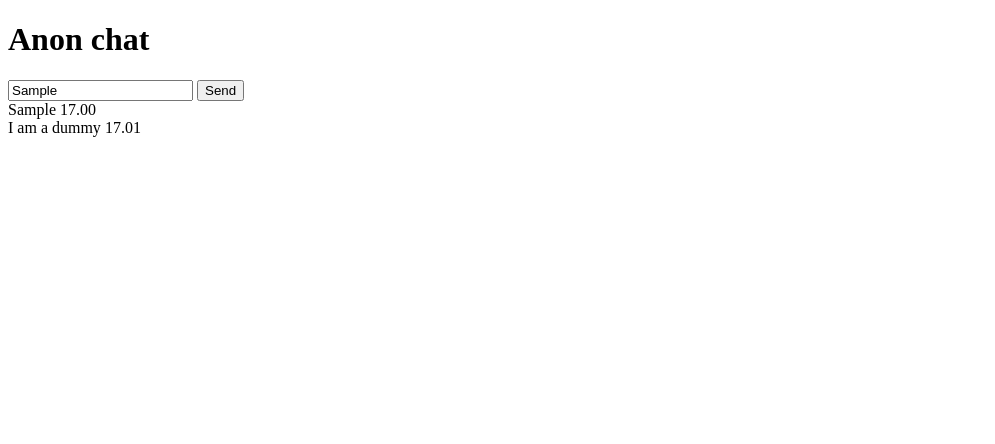
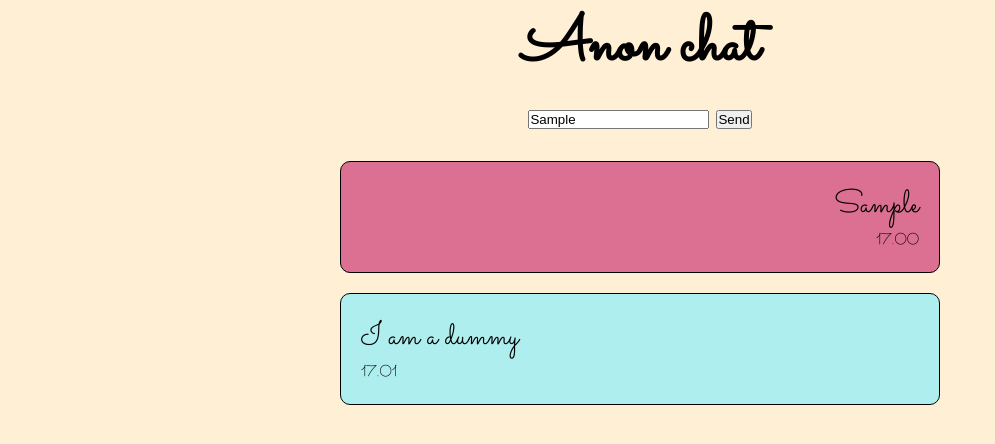
Before and after one commit to marco-silvestri/js-oggetti-studenti, a plain HTML site: page handlebars/index.html in a window 1280 px wide. Both pictures are taken after typing "Sample" into the empty fields and a click on the button "Send". Shown: the whole page, without its empty margins (0-995 px from the left). Drawn offline with nearby package versions, Linux system fonts and the light colour scheme.

Commit message:
Handlebars

```diff
--- a/handlebars/index.html
+++ b/handlebars/index.html
@@ -4,6 +4,8 @@
     <meta charset="UTF-8">
     <meta name="viewport" content="width=device-width, initial-scale=1.0">
     <title>Handlebars TEST</title>
+    <link href="https://fonts.googleapis.com/css2?family=Sacramento&display=swap" rel="stylesheet">
+    <link href="styles.css" rel="stylesheet">
 </head>
 <body>
     <main>
@@ -19,7 +21,7 @@
     <script id="mainTemplate" type="text/x-handlebars-template">
             <div class= "message {{status}}">
                 <span>{{content}}</span>
-                <span>{{timeStamp}}</span>
+                <span class="timestamp">{{timeStamp}}</span>
             </div>
     </script>
 
--- /dev/null
+++ b/handlebars/styles.css
@@ -0,0 +1,42 @@
+* {
+    margin: 0;
+    padding: 0;
+    box-sizing: border-box;
+}
+
+body {
+    font-family: 'Sacramento', cursive;
+    font-size: 2em;
+    background-color: papayawhip;
+}
+
+main {
+    margin: auto;
+    display: flex;
+    flex-direction: column;
+    justify-content: center;
+    align-items: center;
+}
+
+.message {
+    display: flex;
+    flex-direction: column;
+    border: 1px solid #000;
+    border-radius: 10px;
+    padding: 20px;
+    margin: 20px;
+    min-width: 600px;
+}
+
+.message.sent{
+    text-align: right;
+    background-color: palevioletred;
+}
+
+.message.received {
+    background-color: paleturquoise;
+}
+
+.timestamp{
+    font-size: 16px;
+}
```
Also changed, not shown: 1 other file.
